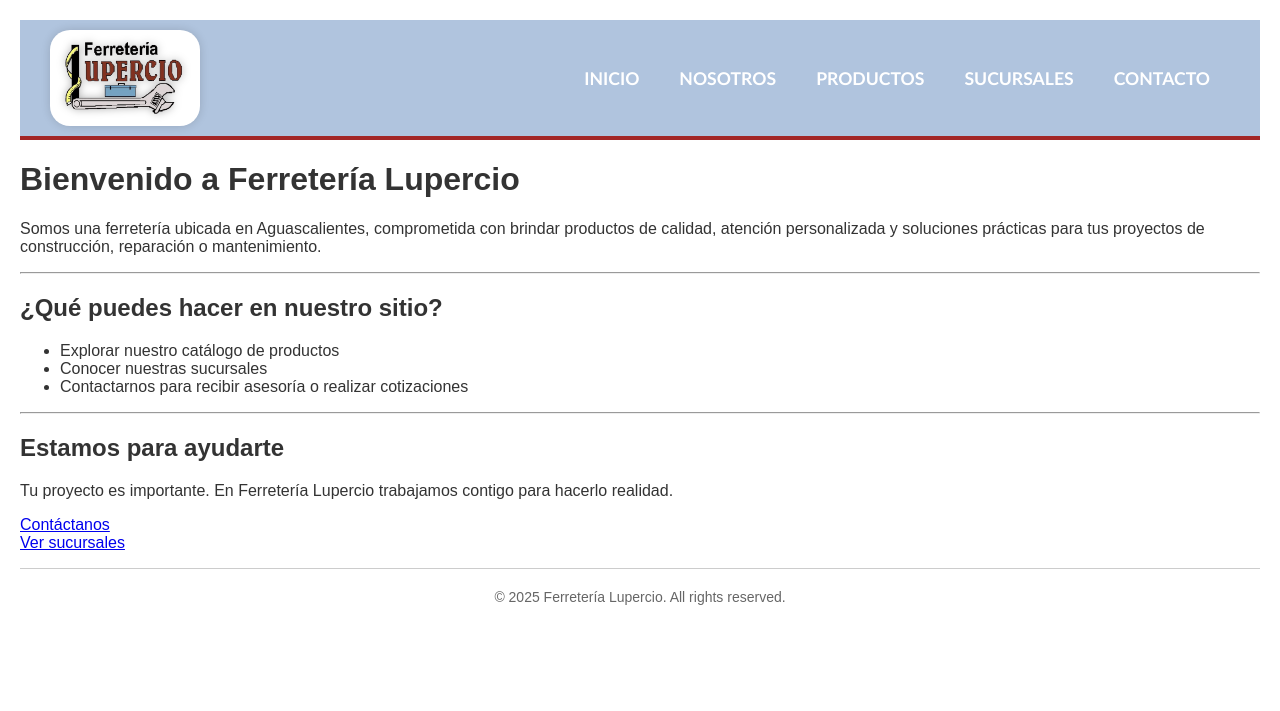
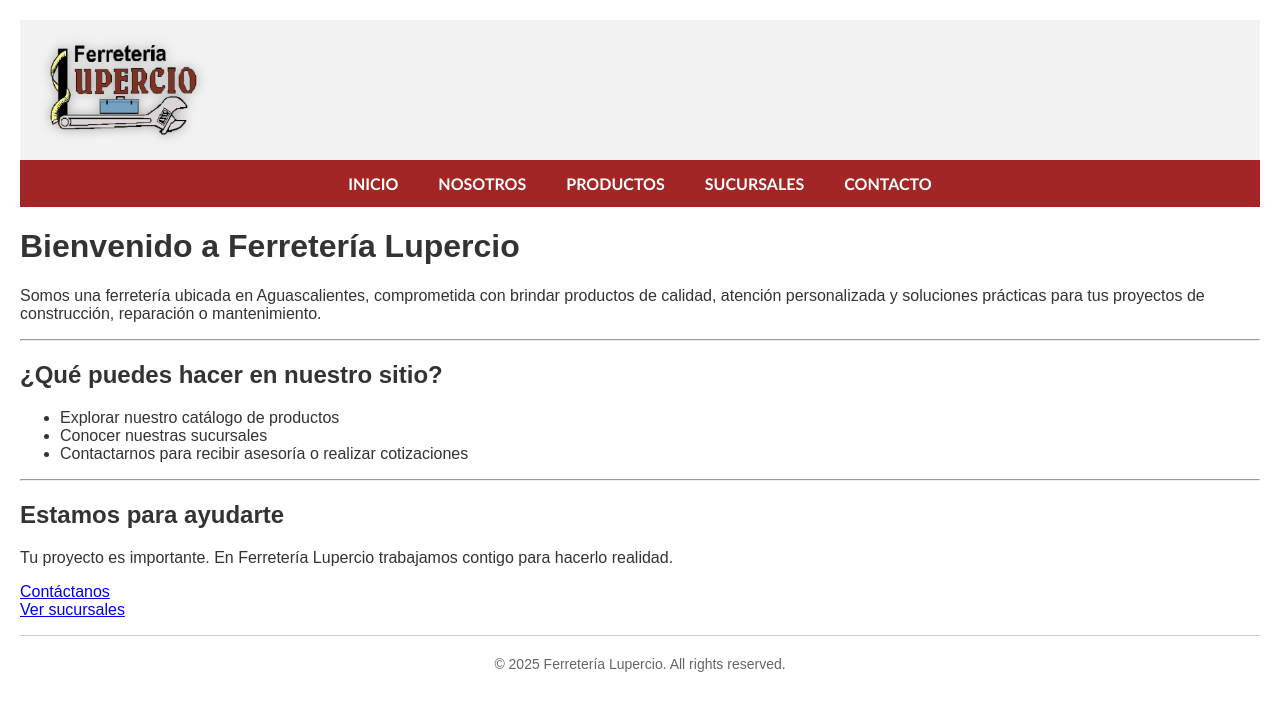
Before and after one commit to Ferreteria-Lupercio/Ferreteria-Lupercio.github.io, a Jekyll site: the page built from index.md, in a window 1280 px wide. Shown: the top 711 px of the page. Built offline with Jekyll 4.4.1, drawn with Linux system fonts in a browser that asks for light colours.

Commit message:
Revamped header layout: centered logo, thicker red nav bar, buttons on red line
Replaced old header layout with a simplified structure featuring a centered logo on a light gray background. Moved navigation buttons onto a thicker red bar below the logo for improved clarity and visual alignment. Clean, mobile-friendly, and more modern.

```diff
--- a/_layouts/default.html
+++ b/_layouts/default.html
@@ -73,28 +73,24 @@
   </head>
 
   <body>
-    <header style="width: 100%; display: flex; align-items: center; justify-content: space-between; background-color: #B0C4DE; padding: 10px 30px; box-sizing: border-box; position: relative;">
-      <div style="background-color: white; padding: 8px 15px; border-radius: 20px; box-shadow: 0 0 10px rgba(0,0,0,0.15); display: flex; align-items: center;">
-        <img src="/assets/logo.png" alt="Ferretería Lupercio Logo" style="height: 80px; filter: drop-shadow(0 0 4px rgba(0,0,0,0.3));" />
-      </div>
+  <!-- TOP HEADER: light grey with centered logo and hamburger -->
+<header style="background-color: #f2f2f2; padding: 20px 30px; display: flex; justify-content: space-between; align-items: center; flex-wrap: wrap;">
+  <img src="/assets/logo.png" alt="Ferretería Lupercio Logo" style="height: 100px; filter: drop-shadow(0 0 6px rgba(0, 0, 0, 0.3));" />
 
-      <!-- Hamburger button -->
-      <button id="menu-toggle" aria-label="Toggle menu" style="display: none; background: none; border: none; font-size: 28px; color: white; cursor: pointer;">
-        &#9776;
-      </button>
+  <!-- Hamburger button for mobile -->
+  <button id="menu-toggle" aria-label="Toggle menu" style="background: none; border: none; font-size: 28px; color: #a32626; cursor: pointer; display: none;">
+    &#9776;
+  </button>
+</header>
 
-      <!-- Navigation menu -->
-  <nav id="nav-menu" style="display: flex;">
-    <a href="/" style="color: white; text-decoration: none; margin: 0 20px; font-family: 'Trebuchet MS', Georgia, serif; font-weight: 700; font-size: 1.1rem; text-transform: uppercase;">Inicio</a>
-    <a href="/Nosotros" style="color: white; text-decoration: none; margin: 0 20px; font-family: 'Trebuchet MS', Georgia, serif; font-weight: 700; font-size: 1.1rem; text-transform: uppercase;">Nosotros</a>
-    <a href="/Productos" style="color: white; text-decoration: none; margin: 0 20px; font-family: 'Trebuchet MS', Georgia, serif; font-weight: 700; font-size: 1.1rem; text-transform: uppercase;">Productos</a>
-    <a href="/Sucursales" style="color: white; text-decoration: none; margin: 0 20px; font-family: 'Trebuchet MS', Georgia, serif; font-weight: 700; font-size: 1.1rem; text-transform: uppercase;">Sucursales</a>
-    <a href="/Contacto" style="color: white; text-decoration: none; margin: 0 20px; font-family: 'Trebuchet MS', Georgia, serif; font-weight: 700; font-size: 1.1rem; text-transform: uppercase;">Contacto</a>
-  </nav>
-    </header>
-
-    <!-- Deep red bar under header -->
-    <div style="width: 100%; height: 4px; background-color: #a32626; margin: 0;"></div>
+<!-- RED NAVIGATION BAR -->
+<nav id="nav-menu" style="width: 100%; background-color: #a32626; padding: 14px 0; display: flex; justify-content: center; flex-wrap: wrap;">
+  <a href="/" style="color: white; text-decoration: none; margin: 0 20px; font-family: 'Trebuchet MS', Georgia, serif; font-weight: 700; font-size: 1rem; text-transform: uppercase;">Inicio</a>
+  <a href="/Nosotros" style="color: white; text-decoration: none; margin: 0 20px; font-family: 'Trebuchet MS', Georgia, serif; font-weight: 700; font-size: 1rem; text-transform: uppercase;">Nosotros</a>
+  <a href="/Productos" style="color: white; text-decoration: none; margin: 0 20px; font-family: 'Trebuchet MS', Georgia, serif; font-weight: 700; font-size: 1rem; text-transform: uppercase;">Productos</a>
+  <a href="/Sucursales" style="color: white; text-decoration: none; margin: 0 20px; font-family: 'Trebuchet MS', Georgia, serif; font-weight: 700; font-size: 1rem; text-transform: uppercase;">Sucursales</a>
+  <a href="/Contacto" style="color: white; text-decoration: none; margin: 0 20px; font-family: 'Trebuchet MS', Georgia, serif; font-weight: 700; font-size: 1rem; text-transform: uppercase;">Contacto</a>
+</nav>
 
     {{ content }}
 
```
